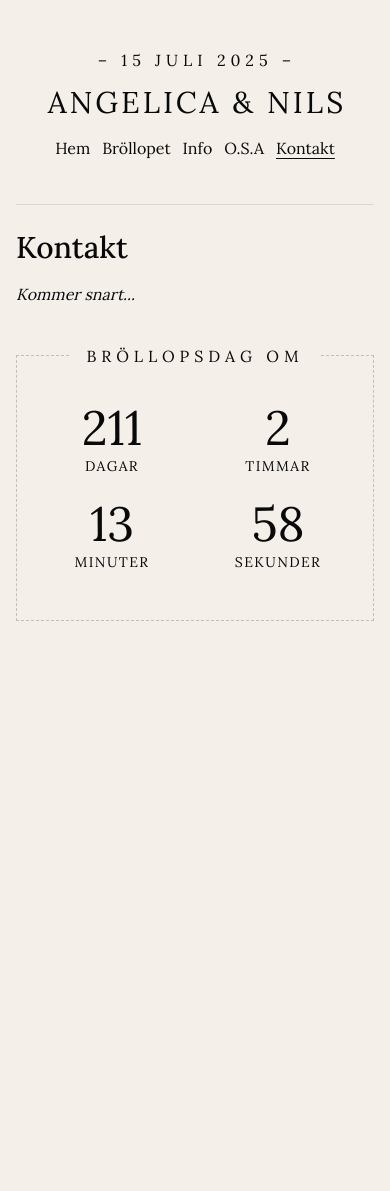
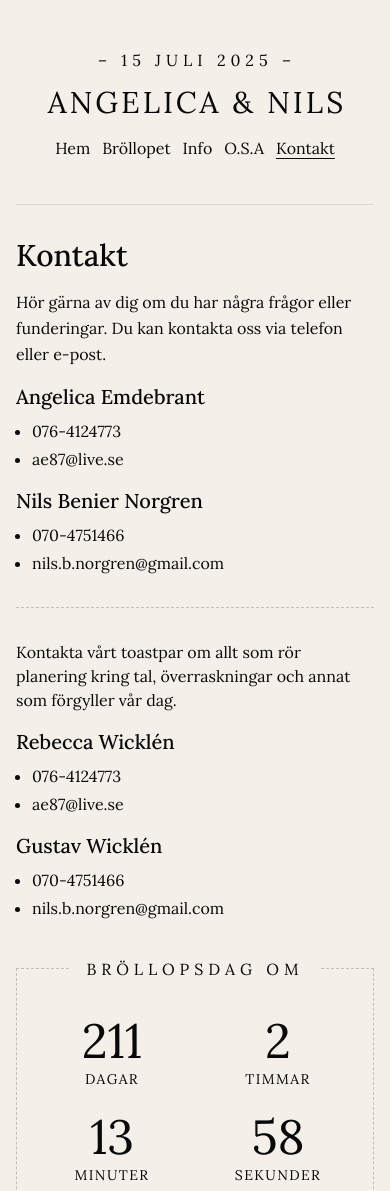
Before and after one commit to simonwallstrom/angelicaochnils, a Next.js app: page /kontakt in a window 390 px wide. Shown: the top 1191 px of the page. Before the commit the page ends 844 px from the top, so only its background shows below. Built offline with nearby package versions, Linux system fonts and the light colour scheme.

Commit message:
Added kontakt page and disallow search engines from indexing the site

```diff
--- a/src/app/brollopet/page.tsx
+++ b/src/app/brollopet/page.tsx
@@ -7,7 +7,7 @@ export default function Page() {
         <Image priority src="/ulvhall.jpg" width={2318} height={2019} alt="Angelica och Nils" />
       </div>
       <div className="">
-        <h1 className="mt-6 text-3xl font-medium sm:mt-12">Bröllopet</h1>
+        <h1 className="mt-8 text-3xl font-medium sm:mt-12">Bröllopet</h1>
         <p className="mt-4 leading-relaxed">
           14-16 juli 2025 blir det äntligen bröllop och fest på Ulvhälls Herrgård. Vi hoppas att ni
           vill komma och fira med oss!
--- a/src/app/kontakt/page.tsx
+++ b/src/app/kontakt/page.tsx
@@ -2,8 +2,39 @@ export default function Page() {
   return (
     <div className="border-t border-black/10">
       <div className="">
-        <h1 className="mt-6 text-3xl font-medium sm:mt-12">Kontakt</h1>
-        <p className="mt-4 leading-relaxed italic sm:mt-6">Kommer snart...</p>
+        <h1 className="mt-8 text-3xl font-medium sm:mt-12">Kontakt</h1>
+        <p className="mt-4 leading-relaxed sm:mt-6">
+          Hör gärna av dig om du har några frågor eller funderingar. Du kan kontakta oss via telefon
+          eller e-post.
+        </p>
+        <h2 className="mt-4 text-xl font-medium sm:mt-6">Angelica Emdebrant</h2>
+        <ul className="mt-2 list-disc space-y-1 pl-4">
+          <li>076-4124773</li>
+          <li>ae87@live.se</li>
+        </ul>
+        <h2 className="mt-4 text-xl font-medium">Nils Benier Norgren</h2>
+        <ul className="mt-2 list-disc space-y-1 pl-4">
+          <li>070-4751466</li>
+          <li>nils.b.norgren@gmail.com</li>
+        </ul>
+
+        <div className="mt-8 border-t border-dashed border-black/20 pt-8">
+          <div>
+            Kontakta vårt toastpar om allt som rör planering kring tal, överraskningar och annat som
+            förgyller vår dag.
+          </div>
+        </div>
+
+        <h2 className="mt-4 text-xl font-medium sm:mt-6">Rebecca Wicklén</h2>
+        <ul className="mt-2 list-disc space-y-1 pl-4">
+          <li>076-4124773</li>
+          <li>ae87@live.se</li>
+        </ul>
+        <h2 className="mt-4 text-xl font-medium">Gustav Wicklén</h2>
+        <ul className="mt-2 list-disc space-y-1 pl-4">
+          <li>070-4751466</li>
+          <li>nils.b.norgren@gmail.com</li>
+        </ul>
       </div>
     </div>
   )
--- a/src/app/layout.tsx
+++ b/src/app/layout.tsx
@@ -13,6 +13,10 @@ const serif = Lora({
 
 export const metadata: Metadata = {
   title: 'Angelica och Nils · 15 Juli 2025',
+  robots: {
+    index: false,
+    follow: false,
+  },
 }
 
 export default function RootLayout({
--- a/src/app/osa/page.tsx
+++ b/src/app/osa/page.tsx
@@ -5,7 +5,7 @@ export default function Page() {
   return (
     <div className="border-t border-dashed border-black/20">
       <div className="">
-        <h1 className="mt-6 text-3xl font-medium sm:mt-12">O.S.A</h1>
+        <h1 className="mt-8 text-3xl font-medium sm:mt-12">O.S.A</h1>
         <p className="mt-4 font-semibold text-red-600 italic">O.S.A senast 14 april 2025</p>
         <p className="mt-4 leading-relaxed">
           Då vi har begränsat med plats så ber vi er ödmjukast att fråga oss om en eventuell +1 om
--- a/src/app/page.tsx
+++ b/src/app/page.tsx
@@ -13,7 +13,7 @@ export default function Page() {
         />
       </div>
       <div className="">
-        <h1 className="mt-6 text-3xl font-medium sm:mt-12">Välkommen</h1>
+        <h1 className="mt-8 text-3xl font-medium sm:mt-12">Välkommen</h1>
         <p className="mt-4 leading-relaxed sm:mt-6">
           Äntligen bröllop i dagarna tre på Ulvhälls herrgård i Strängnäs och vi hoppas på att få
           dela dessa dagar med just dig. Du som har fått vår inbjudan med länken till denna sida är
```
Also changed, not shown: public/robots.txt (added).
